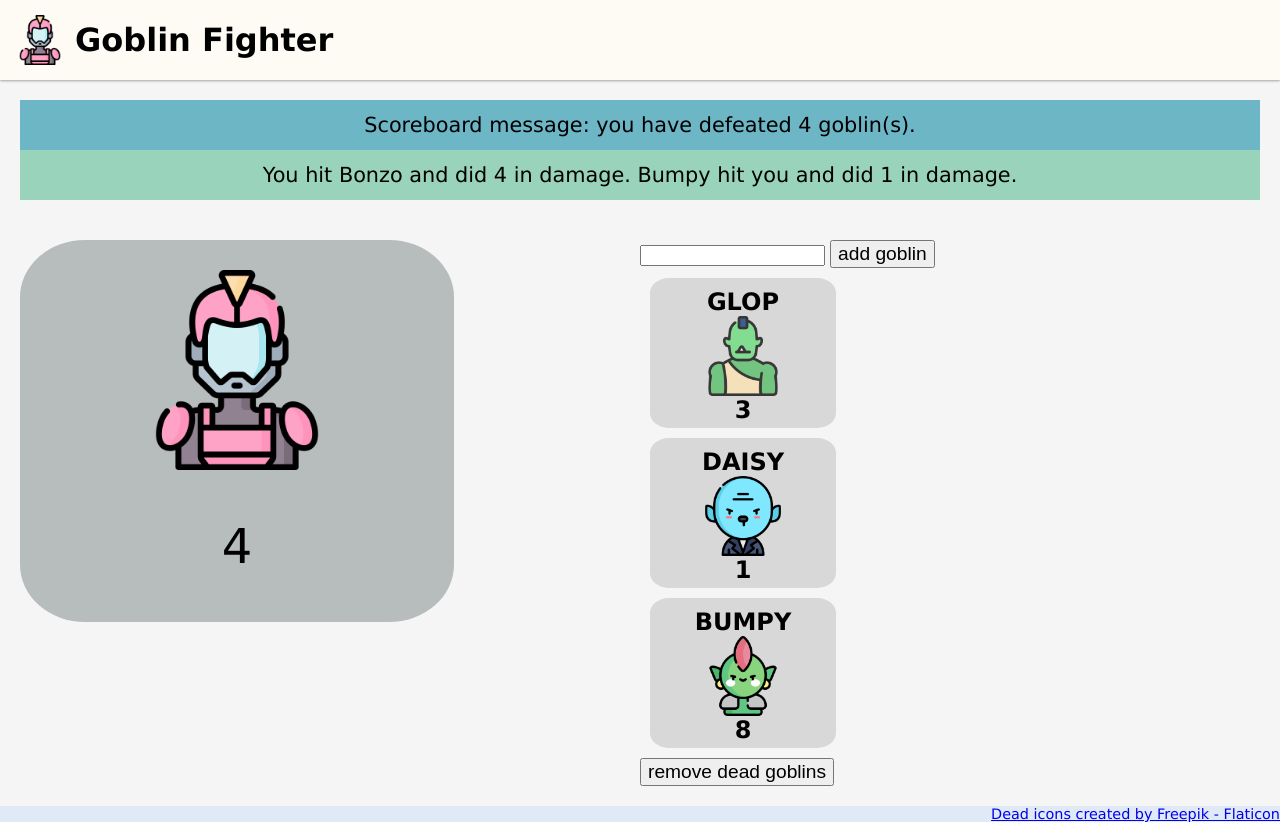
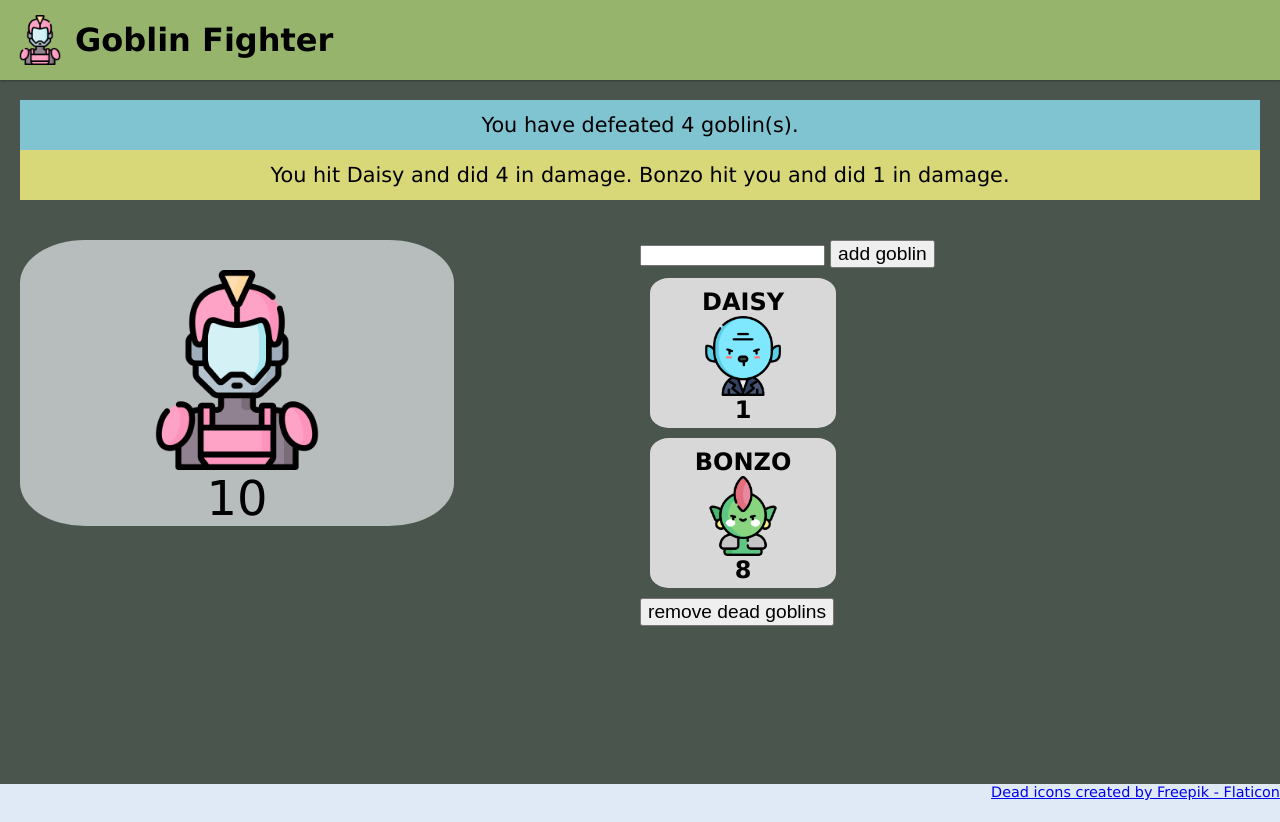
Before and after one commit to emilysellers/web-goblin-fighter, a plain HTML site: page index.html in a window 1280 px wide. After the commit the page ends 800 px from the top, so only its background shows below. Drawn offline with Linux system fonts and the light colour scheme.

Commit message:
add utils.js and render-utils.js

```diff
--- a/index.html
+++ b/index.html
@@ -30,19 +30,17 @@
         </header>
 
         <main>
-            <section class="banner" id="scoreboard">
-                Scoreboard message: you have defeated 4 goblin(s).
-            </section>
+            <section class="banner" id="scoreboard">You have defeated 4 goblin(s).</section>
 
             <section class="banner" id="message">
-                You hit Bonzo and did 4 in damage. Bumpy hit you and did 1 in damage.
+                You hit Daisy and did 4 in damage. Bonzo hit you and did 1 in damage.
             </section>
 
             <div class="play-area">
                 <div>
                     <section id="user-section">
                         <img src="assets/hero.png" alt="hero" />
-                        <p>4</p>
+                        <span id="user-hp">10</span>
                     </section>
                 </div>
                 <section id="goblin-section">
@@ -52,17 +50,12 @@
                     </form>
                     <ul id="goblin-list">
                         <li class="goblin-card">
-                            <span>Glop</span>
-                            <img src="assets/ogre.png" alt="ogre" />
-                            <span>3</span>
-                        </li>
-                        <li class="goblin-card">
                             <span>Daisy</span>
                             <img src="assets/ghoul.png" alt="ghoul" />
                             <span>1</span>
                         </li>
                         <li class="goblin-card">
-                            <span>Bumpy</span>
+                            <span>Bonzo</span>
                             <img src="assets/goblin.png" alt="goblin" />
                             <span>8</span>
                         </li>
--- /dev/null
+++ b/render-utils.js
@@ -0,0 +1 @@
+// add export function renderGoblin
--- a/styles/goblin-fighter.css
+++ b/styles/goblin-fighter.css
@@ -1,5 +1,9 @@
+header {
+    background-color: rgb(151, 180, 109);
+}
+
 main {
-    background-color: rgb(245, 245, 245);
+    background-color: rgb(74, 86, 77);
 }
 .banner {
     display: grid;
@@ -9,11 +13,11 @@ main {
 }
 
 #scoreboard {
-    background-color: rgb(109, 182, 197);
+    background-color: rgb(128, 196, 210);
 }
 
 #message {
-    background-color: rgb(153, 211, 187);
+    background-color: rgb(217, 216, 121);
 }
 
 .play-area {
```
Also changed, not shown: utils.js (added, +9 -0 lines).
